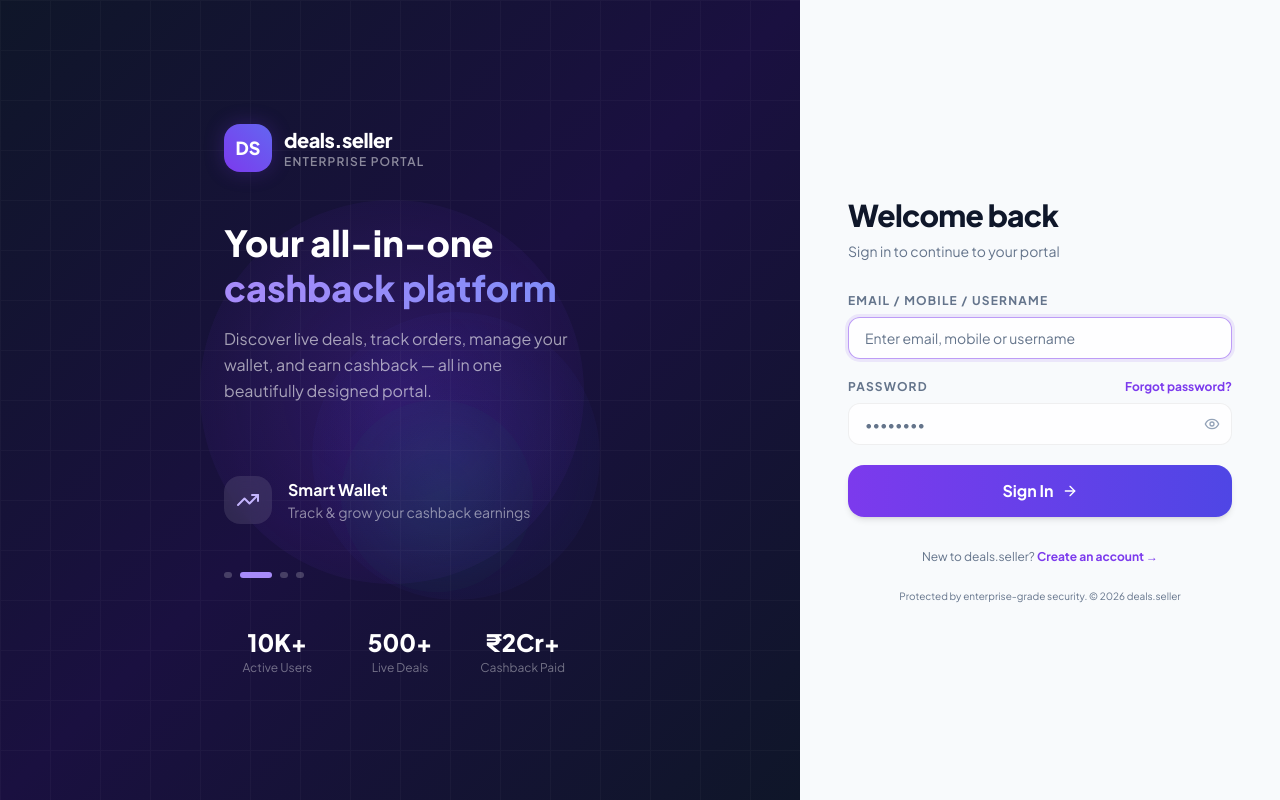
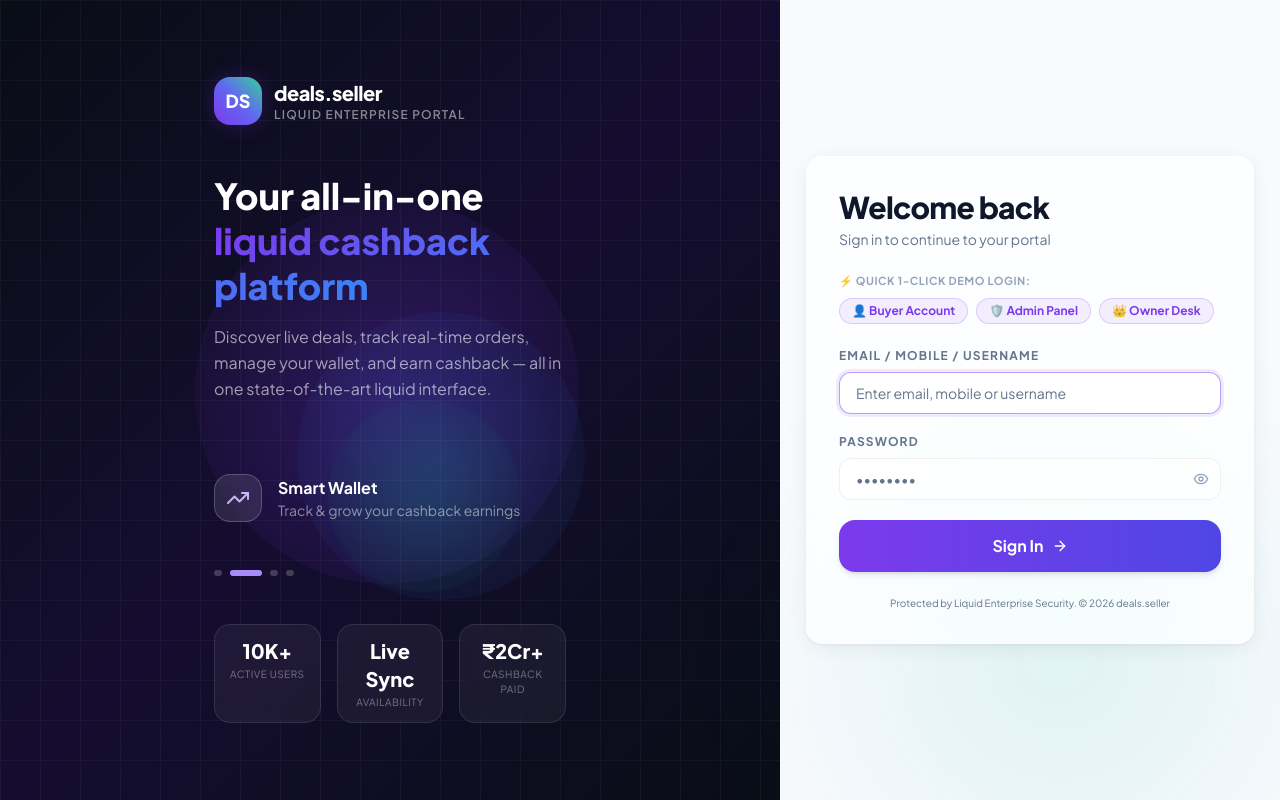
Before and after one commit to forbesayush/deals-seller-portal, a Next.js app: page /login in a window 1280 px wide. Built offline with nearby package versions, Linux system fonts and the light colour scheme.

Commit message:
style: upgrade login page with Liquid Glass UI, glowing ambient mesh, and 1-click demo login pills

```diff
--- a/src/pages/login.tsx
+++ b/src/pages/login.tsx
@@ -99,47 +99,47 @@ export default function Login() {
         <meta name="description" content="Sign in to the Deals Seller Portal to browse cashback deals, manage orders, and track your earnings." />
       </Head>
 
-      <div className="min-h-screen flex overflow-hidden" style={{ background: 'var(--color-bg)' }}>
+      <div className="min-h-screen flex overflow-hidden liquid-bg-mesh" style={{ background: 'var(--color-bg)' }}>
         {/* Left — Hero Panel (hidden on mobile) */}
         <div className="hidden lg:flex flex-1 relative items-center justify-center overflow-hidden"
-          style={{ background: 'linear-gradient(135deg, #0f1629 0%, #1a1040 50%, #0f1629 100%)' }}
+          style={{ background: 'linear-gradient(135deg, #090d16 0%, #150d30 50%, #090d16 100%)' }}
         >
           {/* Orbs */}
-          <div className="absolute top-1/4 left-1/4 w-96 h-96 rounded-full opacity-20 animate-float"
+          <div className="absolute top-1/4 left-1/4 w-96 h-96 rounded-full opacity-25 animate-float"
             style={{ background: 'radial-gradient(circle, #7c3aed, transparent)' }} />
-          <div className="absolute bottom-1/4 right-1/4 w-72 h-72 rounded-full opacity-15 animate-float"
-            style={{ background: 'radial-gradient(circle, #4f46e5, transparent)', animationDelay: '2s' }} />
-          <div className="absolute top-1/2 right-1/3 w-48 h-48 rounded-full opacity-10 animate-float"
+          <div className="absolute bottom-1/4 right-1/4 w-72 h-72 rounded-full opacity-20 animate-float"
+            style={{ background: 'radial-gradient(circle, #3b82f6, transparent)', animationDelay: '2s' }} />
+          <div className="absolute top-1/2 right-1/3 w-48 h-48 rounded-full opacity-15 animate-float"
             style={{ background: 'radial-gradient(circle, #10b981, transparent)', animationDelay: '4s' }} />
 
           {/* Grid overlay */}
-          <div className="absolute inset-0 opacity-[0.03]"
+          <div className="absolute inset-0 opacity-[0.04]"
             style={{
               backgroundImage: 'linear-gradient(rgba(255,255,255,1) 1px, transparent 1px), linear-gradient(90deg, rgba(255,255,255,1) 1px, transparent 1px)',
-              backgroundSize: '50px 50px'
+              backgroundSize: '40px 40px'
             }}
           />
 
           <div className="relative z-10 text-white max-w-md px-12">
             {/* Logo */}
             <div className="flex items-center gap-3 mb-12">
-              <div className="w-12 h-12 rounded-2xl bg-gradient-to-tr from-brand-600 to-indigo-500 flex items-center justify-center font-black text-lg shadow-glow-violet">
+              <div className="w-12 h-12 rounded-2xl bg-gradient-to-tr from-violet-600 via-indigo-500 to-emerald-400 flex items-center justify-center font-black text-lg shadow-glow-violet">
                 DS
               </div>
               <div>
                 <p className="font-extrabold text-xl tracking-tight">deals.seller</p>
-                <p className="text-xs text-white/50 font-semibold uppercase tracking-widest">Enterprise Portal</p>
+                <p className="text-xs text-white/50 font-semibold uppercase tracking-widest">Liquid Enterprise Portal</p>
               </div>
             </div>
 
             <h1 className="text-4xl font-extrabold leading-tight mb-4">
               Your all-in-one<br />
-              <span className="text-transparent bg-clip-text" style={{ backgroundImage: 'linear-gradient(90deg, #a78bfa, #818cf8)' }}>
-                cashback platform
+              <span className="liquid-gradient-text">
+                liquid cashback platform
               </span>
             </h1>
             <p className="text-white/60 text-base leading-relaxed mb-12">
-              Discover live deals, track orders, manage your wallet, and earn cashback — all in one beautifully designed portal.
+              Discover live deals, track real-time orders, manage your wallet, and earn cashback — all in one state-of-the-art liquid interface.
             </p>
 
             {/* Feature Carousel */}
@@ -151,7 +151,7 @@ export default function Login() {
                     key={i}
                     className={`absolute inset-0 flex items-center gap-4 transition-all duration-700 ${i === activeFeature ? 'opacity-100 translate-y-0' : 'opacity-0 translate-y-4'}`}
                   >
-                    <div className="w-12 h-12 rounded-2xl bg-white/10 flex items-center justify-center flex-shrink-0 backdrop-blur">
+                    <div className="w-12 h-12 rounded-2xl bg-white/10 flex items-center justify-center flex-shrink-0 backdrop-blur border border-white/20">
                       <Icon className="w-6 h-6 text-violet-300" />
                     </div>
                     <div>
@@ -178,12 +178,12 @@ export default function Login() {
             <div className="mt-12 grid grid-cols-3 gap-4">
               {[
                 { val: '10K+', label: 'Active Users' },
-                { val: '500+', label: 'Live Deals' },
+                { val: 'Live Sync', label: 'Availability' },
                 { val: '₹2Cr+', label: 'Cashback Paid' },
               ].map(s => (
-                <div key={s.label} className="text-center">
-                  <p className="text-2xl font-extrabold text-white">{s.val}</p>
-                  <p className="text-xs text-white/40 mt-0.5">{s.label}</p>
+                <div key={s.label} className="text-center p-3 rounded-2xl bg-white/5 border border-white/10 backdrop-blur">
+                  <p className="text-xl font-extrabold text-white">{s.val}</p>
+                  <p className="text-[10px] text-white/40 mt-0.5 uppercase tracking-wider">{s.label}</p>
                 </div>
               ))}
             </div>
@@ -191,29 +191,57 @@ export default function Login() {
         </div>
 
         {/* Right — Login Form */}
-        <div className="flex-1 lg:max-w-[480px] flex items-center justify-center px-6 py-12">
-          <div className="w-full max-w-sm animate-fade-up">
+        <div className="flex-1 lg:max-w-[500px] flex items-center justify-center px-6 py-12 relative z-10">
+          <div className="w-full max-w-md animate-fade-up premium-card liquid-card-glow p-8 rounded-3xl">
             {/* Mobile Logo */}
-            <div className="lg:hidden flex items-center gap-3 mb-10">
-              <div className="w-10 h-10 rounded-xl bg-gradient-to-tr from-brand-600 to-indigo-500 flex items-center justify-center font-black text-white shadow-md">
+            <div className="lg:hidden flex items-center gap-3 mb-8">
+              <div className="w-10 h-10 rounded-xl bg-gradient-to-tr from-violet-600 to-indigo-500 flex items-center justify-center font-black text-white shadow-md">
                 DS
               </div>
               <div>
                 <p className="font-extrabold tracking-tight">deals.seller</p>
-                <p className="text-xs text-slate-400 font-semibold uppercase tracking-widest">Enterprise Portal</p>
+                <p className="text-xs text-slate-400 font-semibold uppercase tracking-widest">Liquid Portal</p>
               </div>
             </div>
 
-            <div className="mb-8">
+            <div className="mb-6">
               <h2 className="text-3xl font-extrabold tracking-tight">Welcome back</h2>
-              <p className="text-sm mt-2" style={{ color: 'var(--color-text-muted)' }}>
+              <p className="text-sm mt-1" style={{ color: 'var(--color-text-muted)' }}>
                 Sign in to continue to your portal
               </p>
             </div>
 
+            {/* Quick Autofill Pills */}
+            <div className="mb-6">
+              <p className="text-[11px] font-bold uppercase tracking-wider text-slate-400 mb-2">⚡ Quick 1-Click Demo Login:</p>
+              <div className="flex flex-wrap gap-2">
+                <button
+                  type="button"
+                  onClick={() => { setIdentifier('alwaysayushsourav162@gmail.com'); setPassword('ekta@123'); setError(''); }}
+                  className="liquid-pill cursor-pointer"
+                >
+                  👤 Buyer Account
+                </button>
+                <button
+                  type="button"
+                  onClick={() => { setIdentifier('admin@deals.seller.com'); setPassword('admin@123'); setError(''); }}
+                  className="liquid-pill cursor-pointer"
+                >
+                  🛡️ Admin Panel
+                </button>
+                <button
+                  type="button"
+                  onClick={() => { setIdentifier('owner@deals.seller.com'); setPassword('owner@123'); setError(''); }}
+                  className="liquid-pill cursor-pointer"
+                >
+                  👑 Owner Desk
+                </button>
+              </div>
+            </div>
+
             {/* Error */}
             {error && (
-              <div className="mb-6 p-4 rounded-xl bg-rose-50 dark:bg-rose-950/30 border border-rose-200 dark:border-rose-900/50 text-rose-600 dark:text-rose-400 text-sm flex items-center gap-2 animate-slide-in">
+              <div className="mb-6 p-4 rounded-2xl bg-rose-50 dark:bg-rose-950/30 border border-rose-200 dark:border-rose-900/50 text-rose-600 dark:text-rose-400 text-sm flex items-center gap-2 animate-slide-in">
                 <ShieldCheck className="w-4 h-4 flex-shrink-0" />
                 {error}
               </div>
@@ -230,7 +258,7 @@ export default function Login() {
                   value={identifier}
                   onChange={e => setIdentifier(e.target.value)}
                   placeholder="Enter email, mobile or username"
-                  className="input"
+                  className="input rounded-xl"
                   autoFocus
                   autoComplete="username"
                 />
@@ -242,9 +270,6 @@ export default function Login() {
                   <label className="text-xs font-bold uppercase tracking-widest" style={{ color: 'var(--color-text-muted)' }}>
                     Password
                   </label>
-                  <a href="#" className="text-xs font-bold text-brand-600 hover:text-brand-700 dark:text-violet-400">
-                    Forgot password?
-                  </a>
                 </div>
                 <div className="relative">
                   <input
@@ -252,7 +277,7 @@ export default function Login() {
                     value={password}
                     onChange={e => setPassword(e.target.value)}
                     placeholder="••••••••"
-                    className="input pr-10"
+                    className="input rounded-xl pr-10"
                     autoComplete="current-password"
                   />
                   <button
@@ -269,7 +294,7 @@ export default function Login() {
               <button
                 type="submit"
                 disabled={loading}
-                className="btn btn-primary btn-lg w-full mt-2"
+                className="btn btn-primary btn-lg w-full mt-2 rounded-xl"
               >
                 {loading ? (
                   <><Loader2 className="w-4 h-4 animate-spin" /> Signing in...</>
@@ -279,19 +304,9 @@ export default function Login() {
               </button>
             </form>
 
-
-
-            {/* Register link */}
-            <p className="text-center text-xs mt-8" style={{ color: 'var(--color-text-muted)' }}>
-              New to deals.seller?{' '}
-              <a href="/login" className="font-bold text-brand-600 dark:text-violet-400 hover:underline">
-                Create an account →
-              </a>
-            </p>
-
             {/* Footer */}
             <p className="text-center text-[10px] mt-6" style={{ color: 'var(--color-text-muted)' }}>
-              Protected by enterprise-grade security. © 2026 deals.seller
+              Protected by Liquid Enterprise Security. © 2026 deals.seller
             </p>
           </div>
         </div>
```
